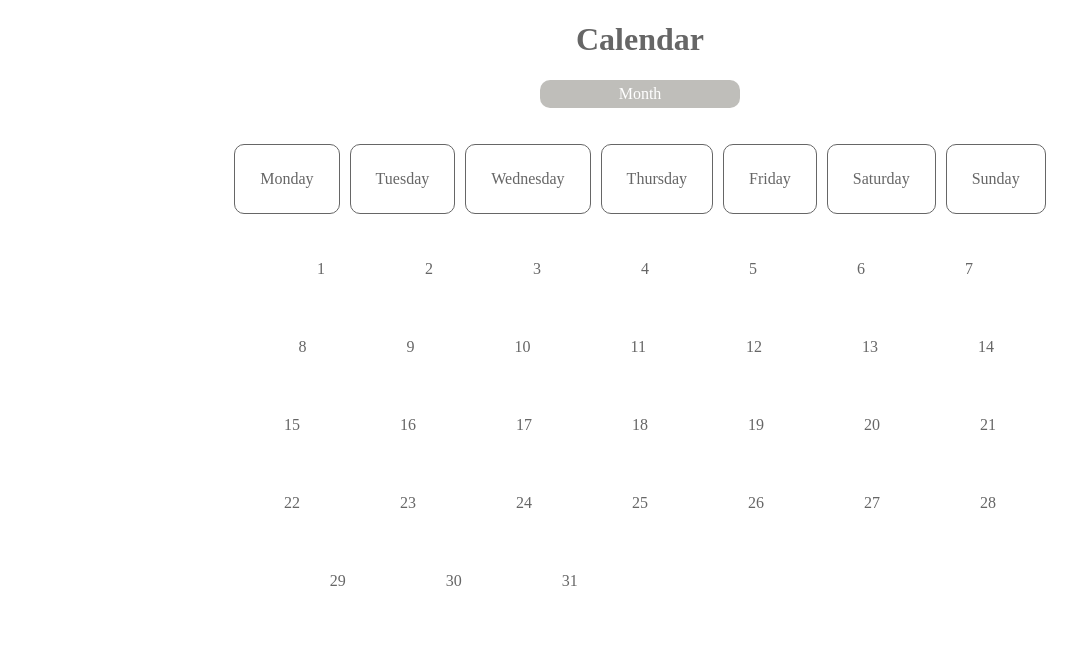
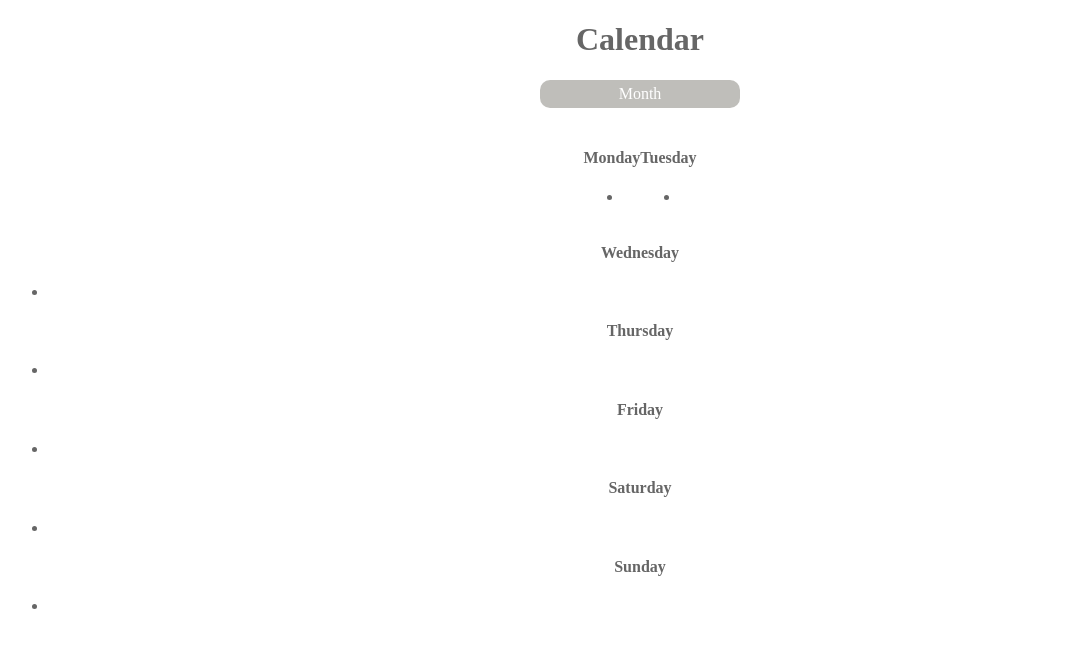
Before and after one commit to PavleIlic/Calendar, a Vue app: page / in a window 1280 px wide. Shown: the top 648 px of the page, without its empty margins (0-1077 px from the left). Built offline with nearby package versions, Linux system fonts and the light colour scheme.

Commit message:
moving blocks

```diff
--- a/src/components/calendar/style.css
+++ b/src/components/calendar/style.css
@@ -23,47 +23,10 @@
     border-radius: 10px;
 }
 
-.days{
-    position: relative;
-    width: auto;
+.monday {
+    display: inline-block;
 }
 
-.day{
+.tuesday{
     display: inline-block;
-    padding: 25px;
-    border: 1px solid #666;
-    border-radius: 10px;
-    margin-left: 5px;
-    margin-right: 5px;
 }
-
-.date{
-    display: inline-block;
-    padding-left: 50px;
-    padding-right: 50px;
-    padding-bottom: 30px;
-    padding-top: 30px;
-    margin-left: 0.5;
-}
-
-.date:hover{
-    border-radius: 100px;
-    background-color: lightblue;
-}
-
-.firstSeven{
-    position: relative;
-    width: 100%;
-    padding-left: 5px;
-    padding-right: 5px;
-}
-
-
-.twentynineThirtyOne{
-    float: left;
-    margin-left: 21.5%;
-}
-
-.eightFifteen{
-    margin-left: 1%;
-}
--- a/src/components/calendar/template.html
+++ b/src/components/calendar/template.html
@@ -4,56 +4,49 @@
     <div class="calendar">
         <p class="title">Month</p>
         <div class="mini-wrap">
-            <div class="days">
-                <p class="day">Monday</p>
-                <p class="day">Tuesday</p>
-                <p class="day">Wednesday</p>
-                <p class="day">Thursday</p>
-                <p class="day">Friday</p>
-                <p class="day">Saturday</p>
-                <p class="day">Sunday</p>
+            <div class="monday">
+                <h4>Monday</h4>
+                <ul>
+                    <li></li>
+                </ul>
             </div>
-            <div class="firstSeven">
-                <div class="date">1</div>
-                <div class="date">2</div>
-                <div class="date">3</div>
-                <div class="date">4</div>
-                <div class="date">5</div>
-                <div class="date">6</div>
-                <div class="date">7</div>
+            <div class="tuesday">
+                <h4>Tuesday</h4>
+                <ul>
+                    <li></li>
+                </ul>
             </div>
-            <div class="eightFifteen">
-                <div class="date">8</div>
-                <div class="date">9</div>
-                <div class="date">10</div>
-                <div class="date">11</div>
-                <div class="date">12</div>
-                <div class="date">13</div>
-                <div class="date">14</div>
+            <div class="wednesday">
+                <h4>Wednesday</h4>
+                <ul>
+                    <li></li>
+                </ul>
             </div>
-            <div class="fifteenTwentyOne">
-                <div class="date">15</div>
-                <div class="date">16</div>
-                <div class="date">17</div>
-                <div class="date">18</div>
-                <div class="date">19</div>
-                <div class="date">20</div>
-                <div class="date">21</div>
+            <div class="thursday">
+                <h4>Thursday</h4>
+                <ul>
+                    <li></li>
+                </ul>
             </div>
-            <div class="twentytwoTwentyEight">
-                <div class="date">22</div>
-                <div class="date">23</div>
-                <div class="date">24</div>
-                <div class="date">25</div>
-                <div class="date">26</div>
-                <div class="date">27</div>
-                <div class="date">28</div>
+            <div class="friday">
+                <h4>Friday</h4>
+                <ul>
+                    <li></li>
+                </ul>
             </div>
-            <div class="twentynineThirtyOne">
-                <div class="date">29</div>
-                <div class="date">30</div>
-                <div class="date">31</div>
+            <div class="saturday">
+                <h4>Saturday</h4>
+                <ul>
+                    <li></li>
+                </ul>
             </div>
+            <div class="sunday">
+                <h4>Sunday</h4>
+                <ul>
+                    <li></li>
+                </ul>
+            </div>
+
         </div>
     </div>
 </div>
```
